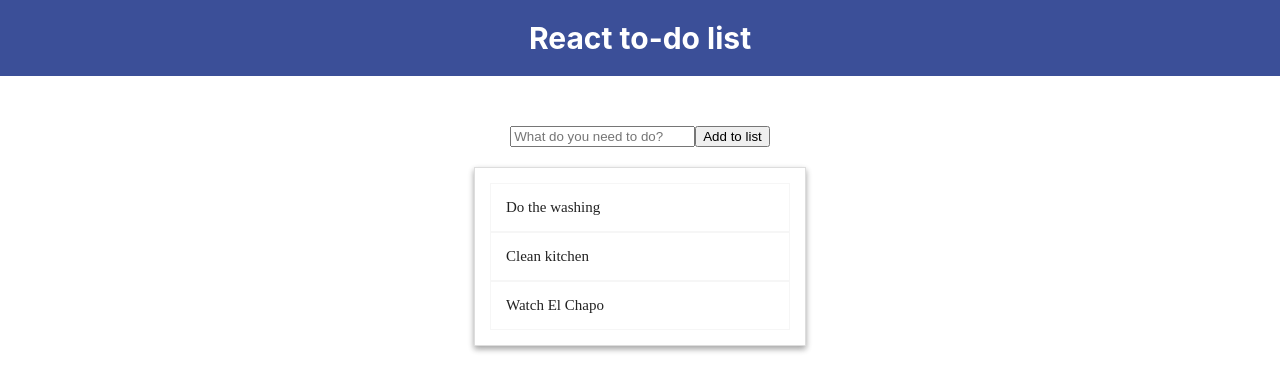
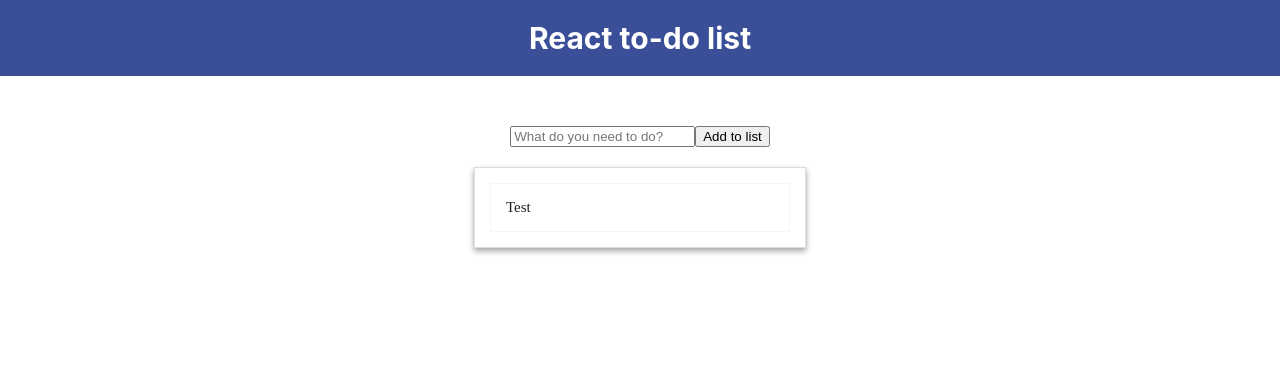
Before and after one commit to markhagemann/parcel-ts-react-todo-list, a React (Vite) app: page / in a window 1280 px wide. Shown: the top 390 px of the page. Built offline with nearby package versions, Linux system fonts and the light colour scheme.

Commit message:
Add basic working todo list

```diff
--- a/src/components/Todo/TodoForm.tsx
+++ b/src/components/Todo/TodoForm.tsx
@@ -1,7 +1,8 @@
 import * as React from 'react';
 
 interface TodoFormProps {
-    todoOnChange: any;
+    todoOnChange: (event: React.FormEvent<HTMLInputElement>) => void;
+    todoOnSubmit: (event: React.FormEvent<HTMLFormElement>) => void;
     todoValue: string;
     submitText: string;
     searchPlaceholder: string;
@@ -9,10 +10,10 @@
 
 const TodoForm: React.SFC<TodoFormProps> = (props) => {
   return (
-    <>
-    <input onChange={props.todoOnChange} value={props.todoValue} type="text" placeholder={props.searchPlaceholder} />
-    <button type="submit"> {props.submitText} </button>
-    </>
+    <form onSubmit={props.todoOnSubmit}>
+      <input onChange={props.todoOnChange} value={props.todoValue} type="text" placeholder={props.searchPlaceholder} />
+      <button type="submit"> {props.submitText} </button>
+    </form>
   );
 };
 
--- a/src/components/Todo/TodoList.tsx
+++ b/src/components/Todo/TodoList.tsx
@@ -2,7 +2,7 @@
 import styled from 'styled-components';
 
 interface TodoListProps {
-  todoArray: any;
+  todoArray: string[];
 }
 
 const List = styled.ul`
@@ -25,15 +25,12 @@
 
 const TodoList: React.SFC<TodoListProps> = (props) => {
 
-  const todoArray = props.todoArray;
-
   return (
       <>
         <List>
-            {todoArray.map(function(todo: string, index: number){
-                  return <li key={ index }>{todo}</li>;
-              })
-            }
+            {props.todoArray.map((todo: string, index: number) =>
+              <li key={index}>{todo}</li>
+            )}
         </List>
       </>
   );
--- a/src/containers/TodoBuilder.tsx
+++ b/src/containers/TodoBuilder.tsx
@@ -14,22 +14,33 @@
 
 const FormWrapper = styled.div`
     text-align: center;
-    margin: 15px
+    margin: 15px;
 `;
 
 export default class TodoBuilder extends React.Component<TodoBuilderProps, TodoBuilderState> {
 
-  state = {todo: "", todoItems: ["Do the washing", "Clean kitchen", "Watch El Chapo"]};
+  state = {todo: "", todoItems: ["Test"]};
 
-  handleTodoChange = (event: React.FormEvent<HTMLInputElement>) => {
+  handleTodoChange = (event: React.FormEvent<HTMLInputElement> ) : void => {
     this.setState({todo: event.currentTarget.value})
   }
 
-  handleTodoSubmit = (event: React.FormEvent<HTMLButtonElement>) => {
+  handleTodoSubmit = (event: React.FormEvent<HTMLFormElement>) : void => {
+    let itemArray = this.state.todoItems;
 
-    this.setState((prevState: any) => {
-      return {todoItems: prevState.todoItems.push(prevState.todo)};
-    });
+    if(this.state.todo !== "") {
+      itemArray.push(this.state.todo);
+
+      this.setState( {
+        todoItems: itemArray
+      });
+
+      this.state.todo = "";
+    }
+
+    console.log(itemArray);
+
+    event.preventDefault();
   }
 
   render() {
```
Also changed, not shown: 1 other file (tests, documents, lock files or other folders).
